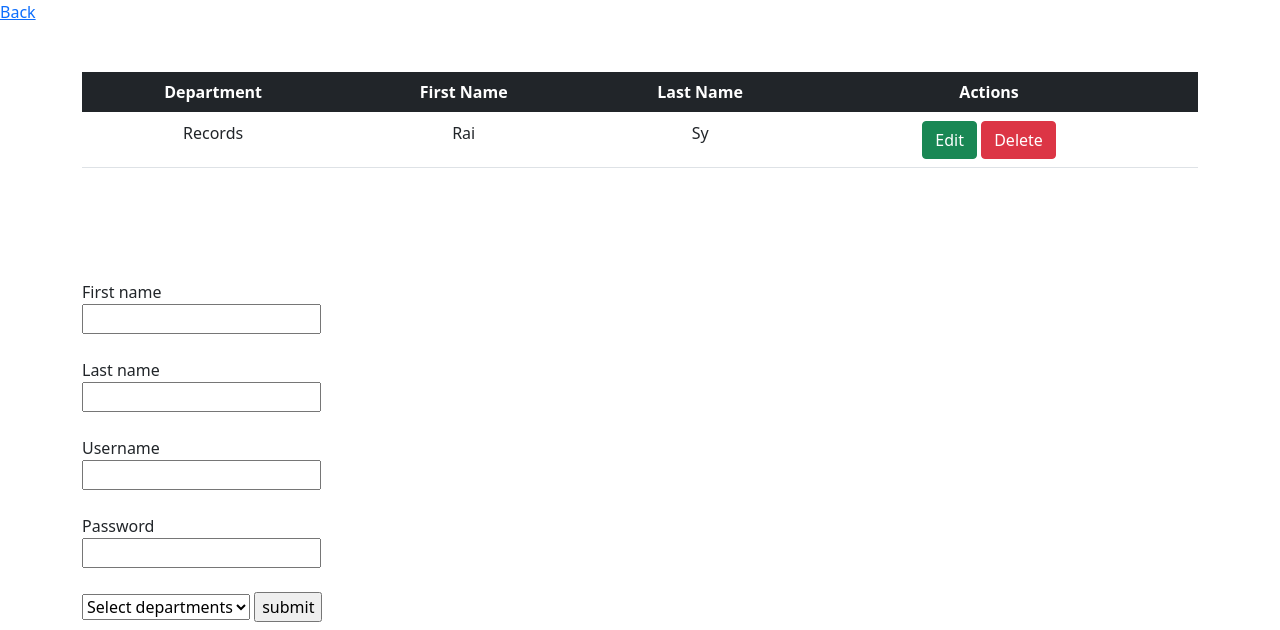
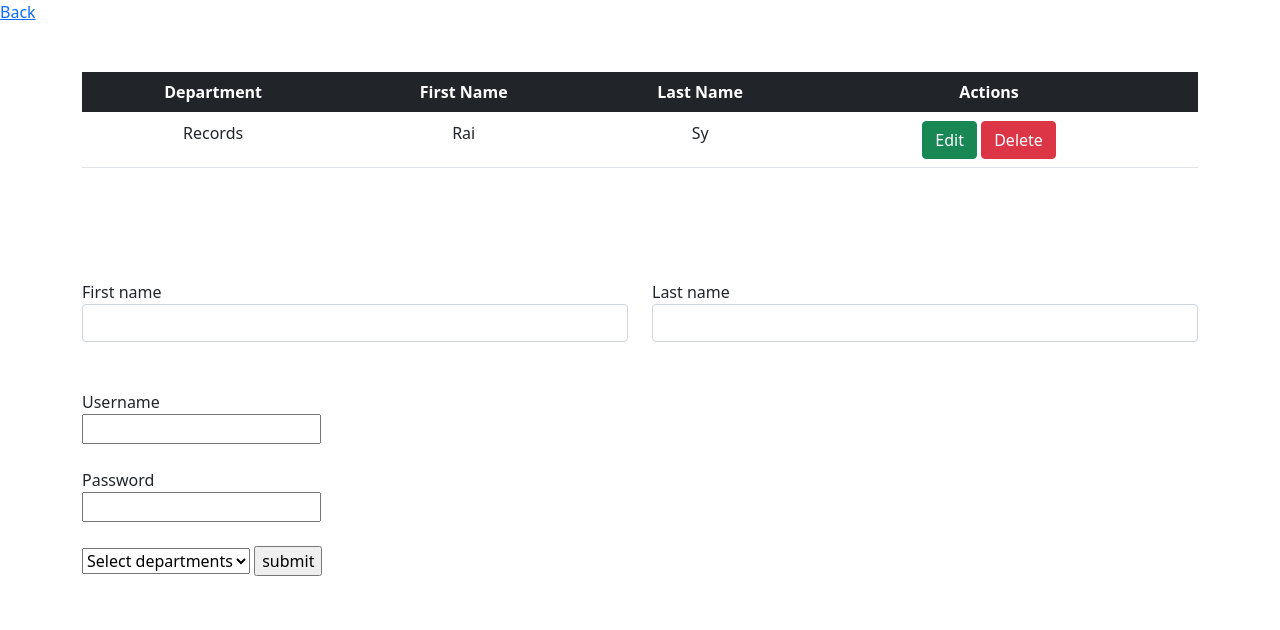
Before and after one commit to Teejhayzxc/queuing-system, a PHP site: page /admin/operator.php in a window 1280 px wide. Shown: the top 630 px of the page. Run offline with PHP 8.4, Linux system fonts and the light colour scheme; a user stored in the database is signed in; data comes from the database, SQL or seed files in the repository.

Commit message:
Update operator.php
another unfinished design

```diff
--- a/admin/operator.php
+++ b/admin/operator.php
@@ -58,10 +58,16 @@ if(empty($_SESSION['username']) && empty($_SESSION['password'])){
 <br>
 <br>
 <form action="" method="POST">
-    <label for="">First name</label><br>
-    <input type="text" name="first_name"><br><br>
-    <label for="">Last name</label><br>
-    <input type="text" name="last_name"><br><br>
+    <div class="row">
+        <div class="col-lg-6">
+            <label for="">First name</label><br>
+            <input class="form-control" type="text" name="first_name"><br><br>
+        </div>
+        <div class="col-lg-6">
+            <label for="">Last name</label><br>
+            <input class="form-control" type="text" name="last_name"><br><br>
+        </div>
+    </div>
     <label for="">Username</label><br>
     <input type="text" name="username"><br><br>
     <label for="">Password</label><br>
```
